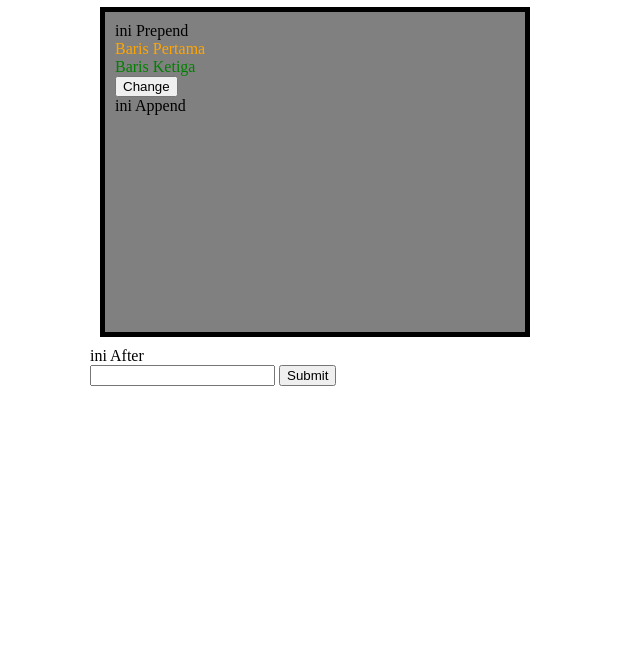
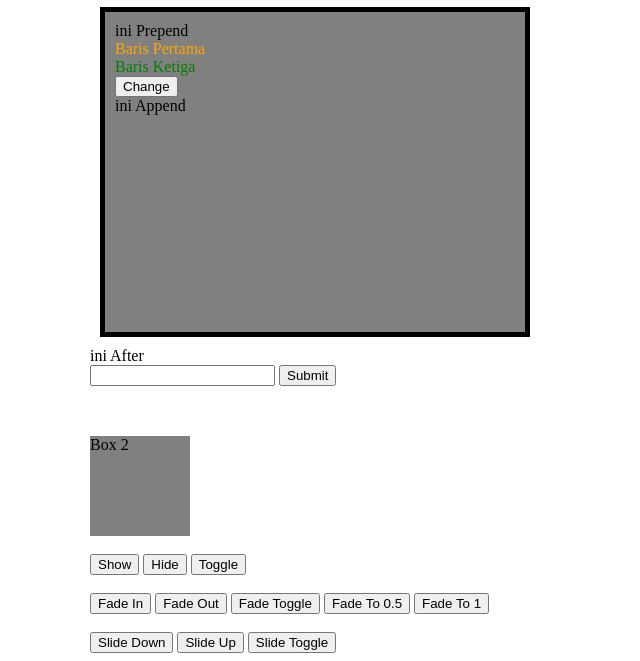
Before and after one commit to oyputra/JQuery-Dasar, a plain HTML site: page index.html in a window 1280 px wide. Shown: the part 531-1192 px from the top of the page, without its empty margins (0-640 px from the left). Before the commit the page ends 925 px from the top, so only its background shows below. Drawn offline with nearby package versions, Linux system fonts and the light colour scheme.

Commit message:
9 menampilkan dan menyembunyikan

```diff
--- a/index.html
+++ b/index.html
@@ -32,6 +32,14 @@
             background: gray;
             color: black;
         }
+        .mt-5 {
+            margin-top: 50px;
+        }
+        #box2 {
+            height: 100px;
+            width: 100px;
+            background-color: grey;
+        }
     </style>
 
     <script src="https://ajax.googleapis.com/ajax/libs/jquery/3.6.3/jquery.min.js"></script>
@@ -55,6 +63,27 @@
             <input type="text" id="inputText">
             <input type="submit">
         </form>
+    </div>
+
+    <div class="container mt-5">
+        <div id="box2">Box 2</div>
+        <br>
+        <button id="btn1">Show</button>
+        <button id="btn2">Hide</button>
+        <button id="btn3">Toggle</button>
+        <br>
+        <br>
+        <button id="btn4">Fade In</button>
+        <button id="btn5">Fade Out</button>
+        <button id="btn6">Fade Toggle</button>
+        <button id="btn7">Fade To 0.5</button>
+        <button id="btn8">Fade To 1</button>
+        <br>
+        <br>
+        <button id="btn9">Slide Down</button>
+        <button id="btn10">Slide Up</button>
+        <button id="btn11">Slide Toggle</button>
+
     </div>
 </body>
 <script>
@@ -134,6 +163,43 @@
         // ubah nilai dimensi
         $('#boxes_wrap').height(300).width(400);
 
+        // hide & show & toggle
+        $('#btn1').click(function() {
+            $('#box2').show();
+        })
+        $('#btn2').click(function() {
+            $('#box2').hide();
+        })
+        $('#btn3').click(function() {
+            $('#box2').toggle();
+        })
+
+        // fadeIn & fadeOut & fadeToggle & fadeTo(Time, Opacity)
+        $('#btn4').click(function() {
+            $('#box2').fadeIn();
+        })
+        $('#btn5').click(function() {
+            $('#box2').fadeOut();
+        })
+        $('#btn6').click(function() {
+            $('#box2').fadeToggle();
+        })
+        $('#btn7').click(function() {
+            $('#box2').fadeTo(2000, 0.5);
+        })
+        $('#btn8').click(function() {
+            $('#box2').fadeTo(2000, 1);
+        })
+        $('#btn9').click(function() {
+            $('#box2').slideDown(2000);
+        })
+        $('#btn10').click(function() {
+            $('#box2').slideUp(2000);
+        })
+        $('#btn11').click(function() {
+            $('#box2').slideToggle(2000);
+        })
+
     });
 </script>
 </html>
```
